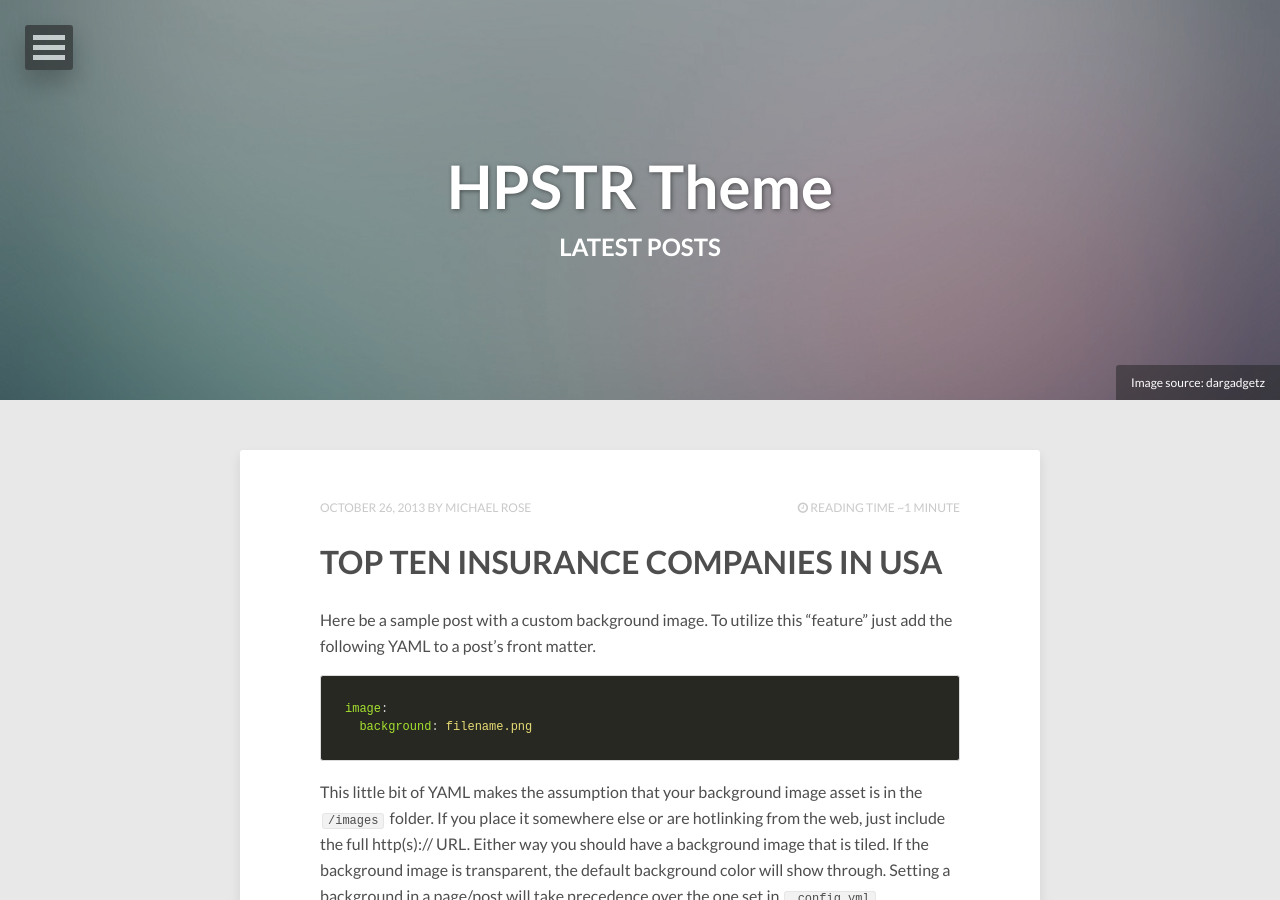
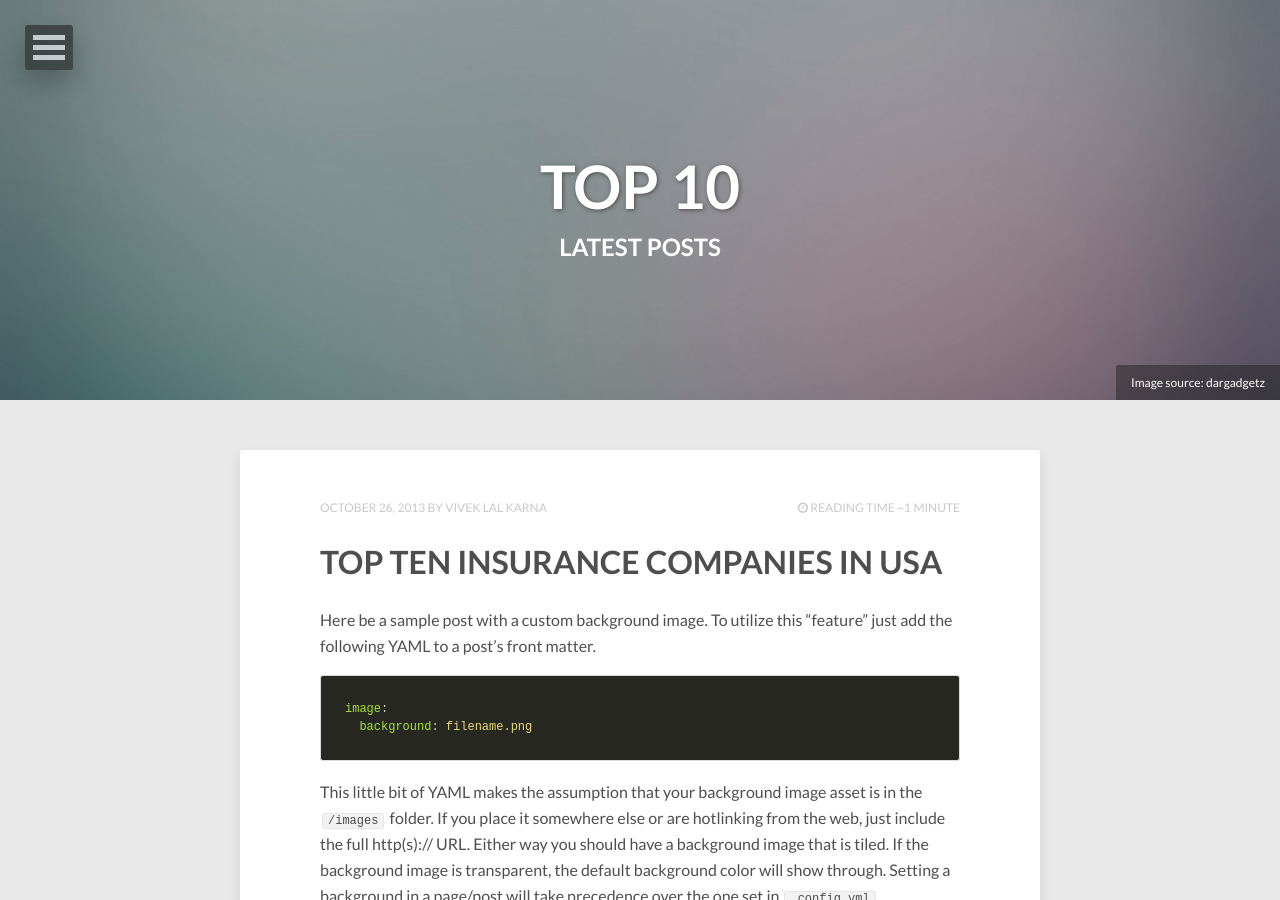
Before and after one commit to vivek1karna/topten, a Jekyll site: the page built from index.html, in a window 1280 px wide and 900 px high. Built offline with Jekyll 4.4.1, drawn with Linux system fonts in a browser that asks for light colours; nearby versions of some CDN libraries; the list of posts is cut into pages by our own code; some of the changed text lies outside the part shown.

Commit message:
Update _config.yml

```diff
--- a/_config.yml
+++ b/_config.yml
@@ -1,15 +1,15 @@
-title:            HPSTR Theme
+title:            TOP 10
 description:      A responsive Jekyll theme with modern tendencies from designer Michael Rose.
-disqus_shortname: hpstrtheme
+disqus_shortname: TOPTEN
 reading_time:     true
 words_per_minute: 200
-url:              https://mmistakes.github.io/hpstr-jekyll-theme
+url:              https://vivek1karna.github.io/topten
 
 # Owner/author information
 owner:
-  name:           Michael Rose
+  name:           Vivek Lal Karna
   avatar:         avatar.jpg
-  bio:            "Just another boring, tattooed, time traveling designer hailing from Buffalo New York."
+  bio:            "Thank you to every person who has ever told me I can’t. You are just another reason I will."
   email:
   # Social networking links used in footer. Update and remove as you like.
   twitter:        mmistakes
@@ -38,6 +38,7 @@ future:      true
 highlighter: rouge
 markdown:    kramdown
 gems:
+  - jekyll-seo
   - jekyll-sitemap
   - jekyll-paginate
   - jekyll-gist
```
